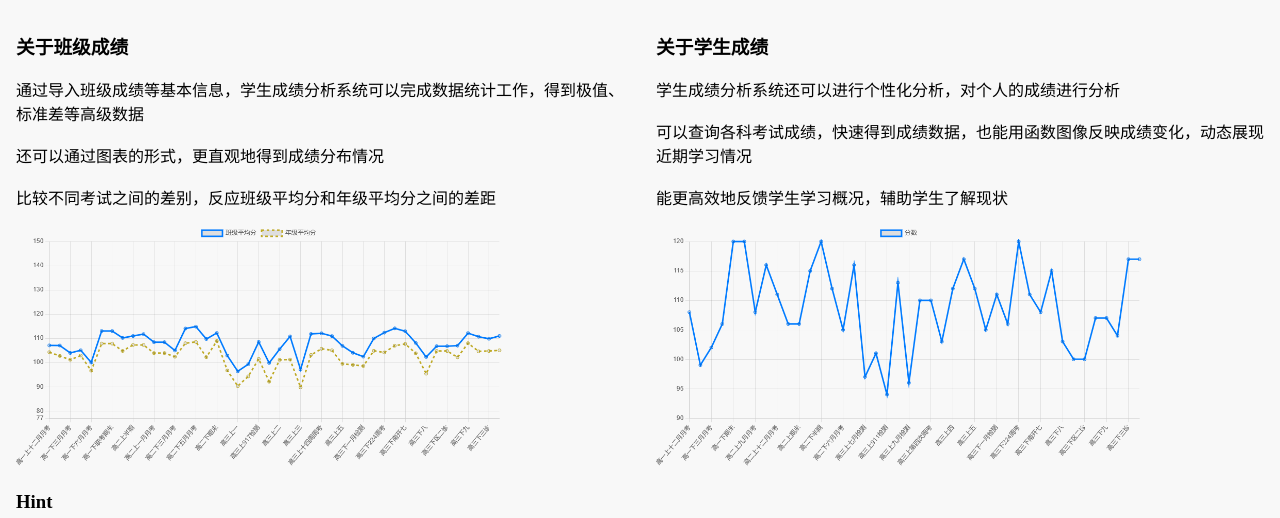
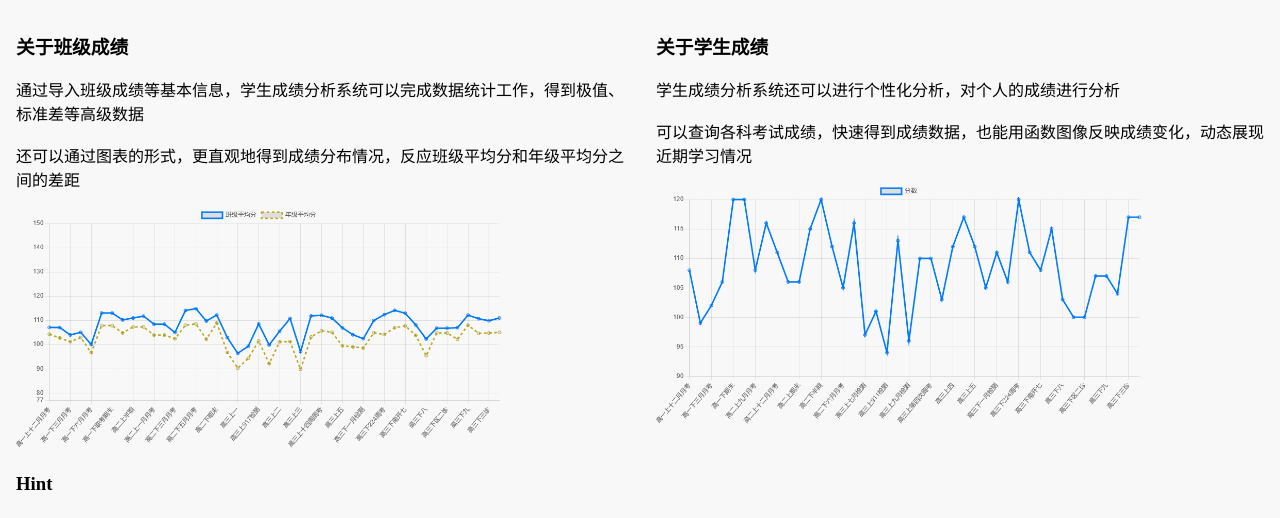
Before and after one commit to DeepChirp/Score-Analysis-Website, a plain HTML site: page frontend/index.html in a window 1280 px wide. Shown: the part 223-741 px from the top of the page. Drawn offline with Linux system fonts and the light colour scheme.

Commit message:
fix:index text polish

```diff
--- a/frontend/index.html
+++ b/frontend/index.html
@@ -56,8 +56,7 @@
                         <h3 class="intro">关于班级成绩</h3>
                         <p>
                             通过导入班级成绩等基本信息，学生成绩分析系统可以完成数据统计工作，得到极值、标准差等高级数据<br><br>
-                            还可以通过图表的形式，更直观地得到成绩分布情况<br><br>
-                            比较不同考试之间的差别，反应班级平均分和年级平均分之间的差距<br>
+                            还可以通过图表的形式，更直观地得到成绩分布情况，反应班级平均分和年级平均分之间的差距<br>
                         </p>
                         <img src="media/class.png" class="pic">
                     </div>
@@ -65,8 +64,7 @@
                         <h3 class="intro">关于学生成绩</h3>
                         <p>
                             学生成绩分析系统还可以进行个性化分析，对个人的成绩进行分析<br><br>
-                            可以查询各科考试成绩，快速得到成绩数据，也能用函数图像反映成绩变化，动态展现近期学习情况<br><br>
-                            能更高效地反馈学生学习概况，辅助学生了解现状<br>
+                            可以查询各科考试成绩，快速得到成绩数据，也能用函数图像反映成绩变化，动态展现近期学习情况<br>
                         </p>
                         <img src="media/person.png" class="pic">
                     </div>
```
